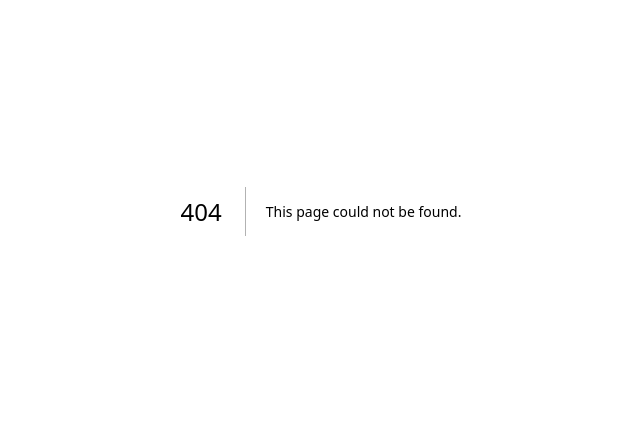
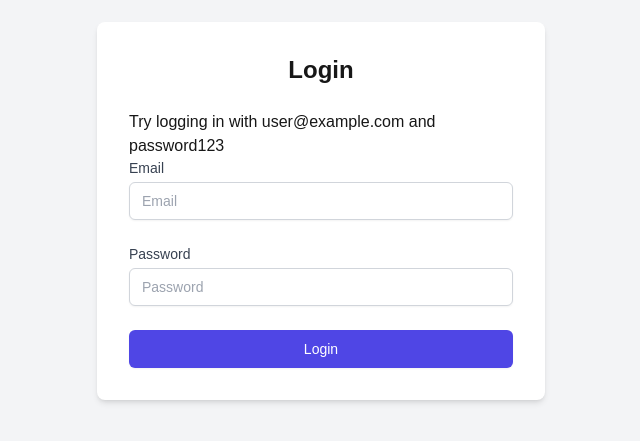
Before and after one commit to victorelgersma/penny-post, a Next.js app: page /login in a window 1280 px wide. Before the commit this address had no page. Shown: the part 189-630 px from the top of the page, without its empty margins (319-959 px from the left). Built offline with nearby package versions, Linux system fonts and the light colour scheme.

Commit message:
added basic login flow with baked in usernames and password

```diff
--- /dev/null
+++ b/app/api/auth/[...nextauth]/route.ts
@@ -0,0 +1,7 @@
+import NextAuth from "next-auth"
+
+const handler = NextAuth({
+  ...
+})
+
+export { handler as GET, handler as POST }
--- /dev/null
+++ b/app/dashboard/page.tsx
@@ -0,0 +1,17 @@
+export default function DashboardPage() {
+  return (
+    <div className="flex items-center justify-center min-h-screen bg-gray-100">
+      <div className="bg-white p-8 rounded-lg shadow-md w-full max-w-2xl">
+        <h1 className="text-3xl font-semibold mb-6 text-center">Welcome to Your Dashboard!</h1>
+        <p className="text-lg text-center">You are now logged in and can access the dashboard.</p>
+
+        {/* Add any additional dashboard content here */}
+        <div className="mt-6">
+          <p className="text-center">
+            This is where you can start adding features such as displaying user data, managing settings, or navigating to other parts of the app.
+          </p>
+        </div>
+      </div>
+    </div>
+  );
+}
--- /dev/null
+++ b/app/login/page.tsx
@@ -0,0 +1,73 @@
+
+'use client'; // Ensures the component runs on the client side
+
+import { useState } from 'react';
+import { useRouter } from 'next/navigation';
+
+export default function LoginPage() {
+  const router = useRouter();
+  const [email, setEmail] = useState<string>('');
+  const [password, setPassword] = useState<string>('');
+  const [error, setError] = useState<string | null>(null);
+
+  // Simulating login credentials
+  const validEmail = 'user@example.com';
+  const validPassword = 'password123';
+
+  const handleLogin = (e: React.FormEvent<HTMLFormElement>) => {
+    e.preventDefault();
+    setError(null); // Reset error before trying login
+
+    // Simple check to simulate login
+    if (email === validEmail && password === validPassword) {
+      router.push('/dashboard'); // Redirect to dashboard if login is successful
+    } else {
+      setError('Invalid credentials');
+    }
+  };
+
+  return (
+    <div className="flex items-center justify-center min-h-screen bg-gray-100">
+      <div className="bg-white p-8 rounded-lg shadow-md w-full max-w-md">
+        <h1 className="text-2xl font-semibold mb-6 text-center">Login</h1>
+        Try logging in with user@example.com and password123
+        <form onSubmit={handleLogin} className="space-y-6">
+          <div>
+            <label htmlFor="email" className="block text-sm font-medium text-gray-700">Email</label>
+            <input
+              type="email"
+              id="email"
+              placeholder="Email"
+              value={email}
+              onChange={(e) => setEmail(e.target.value)}
+              required
+              className="mt-1 block w-full px-3 py-2 border border-gray-300 rounded-md shadow-sm focus:outline-none focus:ring-indigo-500 focus:border-indigo-500 sm:text-sm"
+            />
+          </div>
+
+          <div>
+            <label htmlFor="password" className="block text-sm font-medium text-gray-700">Password</label>
+            <input
+              type="password"
+              id="password"
+              placeholder="Password"
+              value={password}
+              onChange={(e) => setPassword(e.target.value)}
+              required
+              className="mt-1 block w-full px-3 py-2 border border-gray-300 rounded-md shadow-sm focus:outline-none focus:ring-indigo-500 focus:border-indigo-500 sm:text-sm"
+            />
+          </div>
+
+          <button
+            type="submit"
+            className="w-full flex justify-center py-2 px-4 border border-transparent rounded-md shadow-sm text-sm font-medium text-white bg-indigo-600 hover:bg-indigo-700 focus:outline-none focus:ring-2 focus:ring-offset-2 focus:ring-indigo-500"
+          >
+            Login
+          </button>
+
+          {error && <p className="text-red-500 text-sm mt-4 text-center">{error}</p>}
+        </form>
+      </div>
+    </div>
+  );
+}
--- a/app/page.tsx
+++ b/app/page.tsx
@@ -1,101 +1,34 @@
-import Image from "next/image";
+import Link from 'next/link';
 
-export default function Home() {
+export default function HomePage() {
   return (
-    <div className="grid grid-rows-[20px_1fr_20px] items-center justify-items-center min-h-screen p-8 pb-20 gap-16 sm:p-20 font-[family-name:var(--font-geist-sans)]">
-      <main className="flex flex-col gap-8 row-start-2 items-center sm:items-start">
-        <Image
-          className="dark:invert"
-          src="https://nextjs.org/icons/next.svg"
-          alt="Next.js logo"
-          width={180}
-          height={38}
-          priority
-        />
-        <ol className="list-inside list-decimal text-sm text-center sm:text-left font-[family-name:var(--font-geist-mono)]">
-          <li className="mb-2">
-            Get started by editing{" "}
-            <code className="bg-black/[.05] dark:bg-white/[.06] px-1 py-0.5 rounded font-semibold">
-              app/page.tsx
-            </code>
-            .
-          </li>
-          <li>Save and see your changes instantly.</li>
-        </ol>
+    <div className="min-h-screen bg-gray-100">
+      {/* Navbar */}
+      <nav className="bg-indigo-600 p-4">
+        <div className="container mx-auto flex justify-between">
+          {/* Logo or Home link */}
+          <Link href="/" className="text-white text-xl font-bold">
+  Penny Post
+          </Link>
 
-        <div className="flex gap-4 items-center flex-col sm:flex-row">
-          <a
-            className="rounded-full border border-solid border-transparent transition-colors flex items-center justify-center bg-foreground text-background gap-2 hover:bg-[#383838] dark:hover:bg-[#ccc] text-sm sm:text-base h-10 sm:h-12 px-4 sm:px-5"
-            href="https://vercel.com/new?utm_source=create-next-app&utm_medium=appdir-template-tw&utm_campaign=create-next-app"
-            target="_blank"
-            rel="noopener noreferrer"
-          >
-            <Image
-              className="dark:invert"
-              src="https://nextjs.org/icons/vercel.svg"
-              alt="Vercel logomark"
-              width={20}
-              height={20}
-            />
-            Deploy now
-          </a>
-          <a
-            className="rounded-full border border-solid border-black/[.08] dark:border-white/[.145] transition-colors flex items-center justify-center hover:bg-[#f2f2f2] dark:hover:bg-[#1a1a1a] hover:border-transparent text-sm sm:text-base h-10 sm:h-12 px-4 sm:px-5 sm:min-w-44"
-            href="https://nextjs.org/docs?utm_source=create-next-app&utm_medium=appdir-template-tw&utm_campaign=create-next-app"
-            target="_blank"
-            rel="noopener noreferrer"
-          >
-            Read our docs
-          </a>
+          {/* Links */}
+          <div className="flex space-x-4">
+            <Link href="/login" className="text-white hover:text-gray-300">
+              Login
+            </Link>
+          </div>
         </div>
-      </main>
-      <footer className="row-start-3 flex gap-6 flex-wrap items-center justify-center">
-        <a
-          className="flex items-center gap-2 hover:underline hover:underline-offset-4"
-          href="https://nextjs.org/learn?utm_source=create-next-app&utm_medium=appdir-template-tw&utm_campaign=create-next-app"
-          target="_blank"
-          rel="noopener noreferrer"
-        >
-          <Image
-            aria-hidden
-            src="https://nextjs.org/icons/file.svg"
-            alt="File icon"
-            width={16}
-            height={16}
-          />
-          Learn
-        </a>
-        <a
-          className="flex items-center gap-2 hover:underline hover:underline-offset-4"
-          href="https://vercel.com/templates?framework=next.js&utm_source=create-next-app&utm_medium=appdir-template-tw&utm_campaign=create-next-app"
-          target="_blank"
-          rel="noopener noreferrer"
-        >
-          <Image
-            aria-hidden
-            src="https://nextjs.org/icons/window.svg"
-            alt="Window icon"
-            width={16}
-            height={16}
-          />
-          Examples
-        </a>
-        <a
-          className="flex items-center gap-2 hover:underline hover:underline-offset-4"
-          href="https://nextjs.org?utm_source=create-next-app&utm_medium=appdir-template-tw&utm_campaign=create-next-app"
-          target="_blank"
-          rel="noopener noreferrer"
-        >
-          <Image
-            aria-hidden
-            src="https://nextjs.org/icons/globe.svg"
-            alt="Globe icon"
-            width={16}
-            height={16}
-          />
-          Go to nextjs.org →
-        </a>
-      </footer>
+      </nav>
+
+      {/* Main content */}
+      <div className="flex items-center justify-center min-h-[calc(100vh-64px)]">
+        <div className="bg-white p-8 rounded-lg shadow-md w-full max-w-2xl text-center">
+          <h1 className="text-3xl font-semibold mb-4">Penny Post</h1>
+          <p className="text-lg">
+            This is the home page. You can log in to access your dashboard.
+          </p>
+        </div>
+      </div>
     </div>
   );
 }
```
Also changed, not shown: package.json (+6 -5 lines), 1 other file (tests, documents, lock files or other folders).
